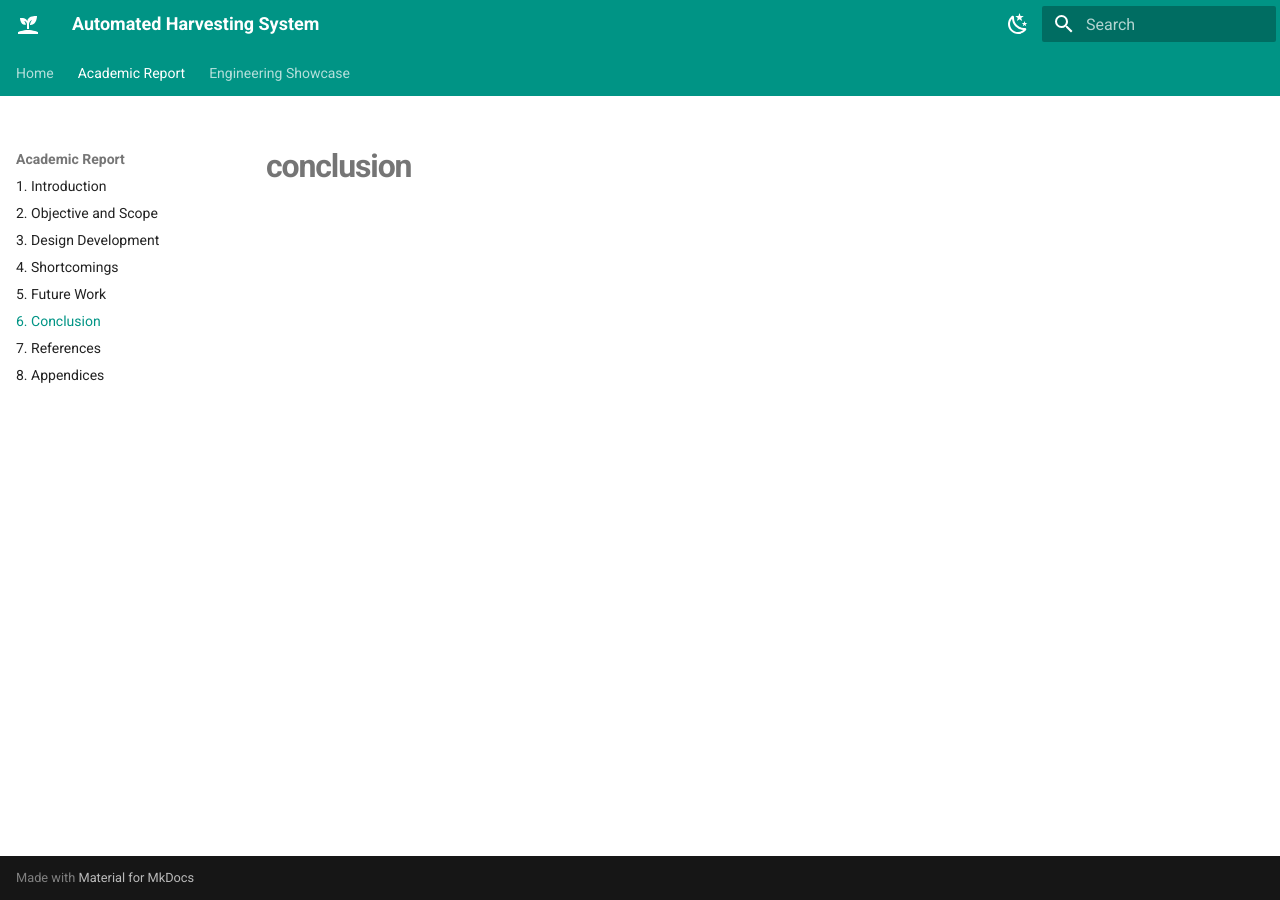
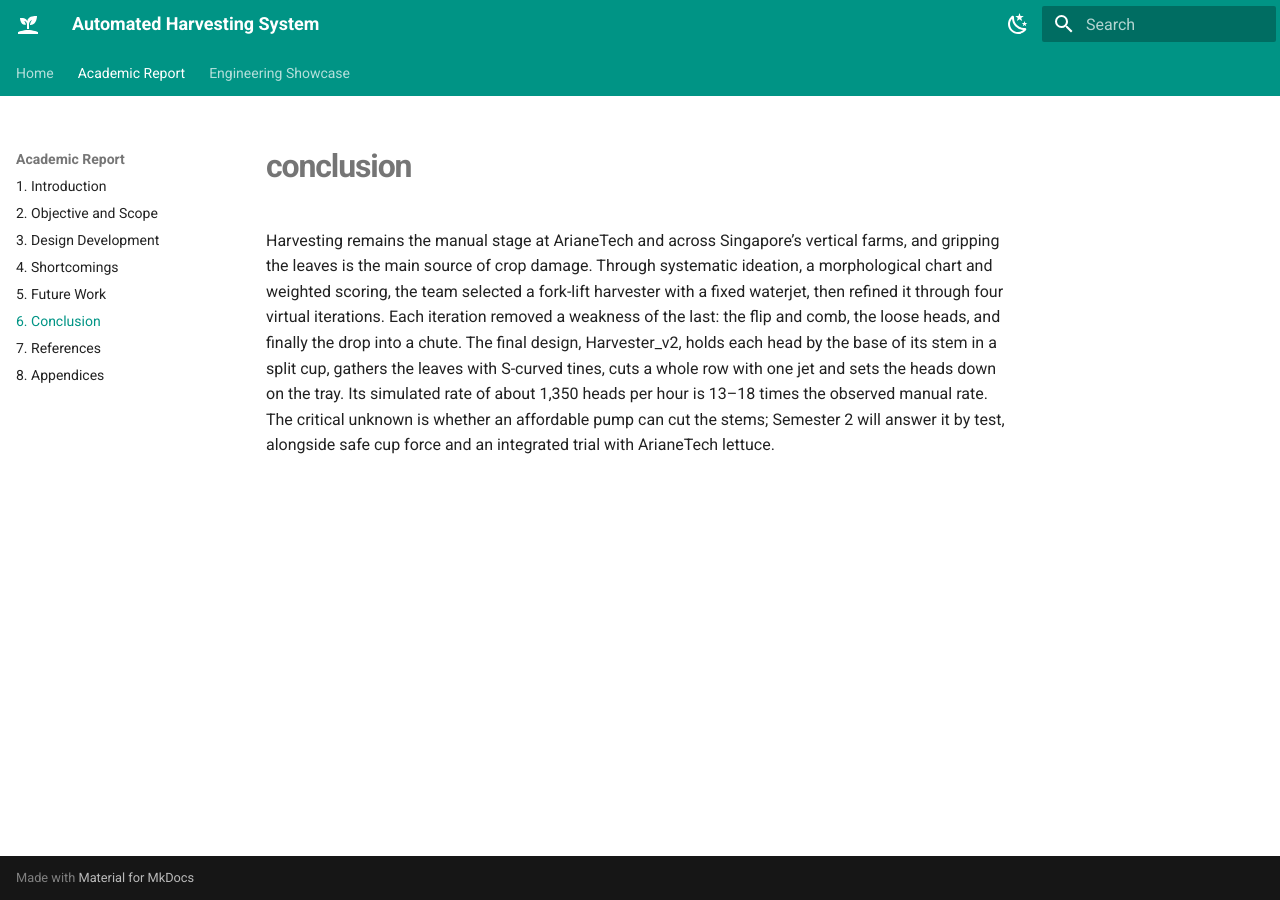
Before and after one commit to Cjoshd/IS-402-, an MkDocs documentation site: the page built from docs/report/conclusion.md, in a window 1280 px wide. Built offline with MkDocs 1.6.1 and Material for MkDocs 9.7.7, drawn with Linux system fonts in a browser that asks for light colours.

Commit message:
Update conclusion.md

```diff
--- a/docs/report/conclusion.md
+++ b/docs/report/conclusion.md
@@ -1 +1,3 @@
 # conclusion
+
+Harvesting remains the manual stage at ArianeTech and across Singapore’s vertical farms, and gripping the leaves is the main source of crop damage. Through systematic ideation, a morphological chart and weighted scoring, the team selected a fork-lift harvester with a fixed waterjet, then refined it through four virtual iterations. Each iteration removed a weakness of the last: the flip and comb, the loose heads, and finally the drop into a chute. The final design, Harvester_v2, holds each head by the base of its stem in a split cup, gathers the leaves with S-curved tines, cuts a whole row with one jet and sets the heads down on the tray. Its simulated rate of about 1,350 heads per hour is 13–18 times the observed manual rate. The critical unknown is whether an affordable pump can cut the stems; Semester 2 will answer it by test, alongside safe cup force and an integrated trial with ArianeTech lettuce.
```
